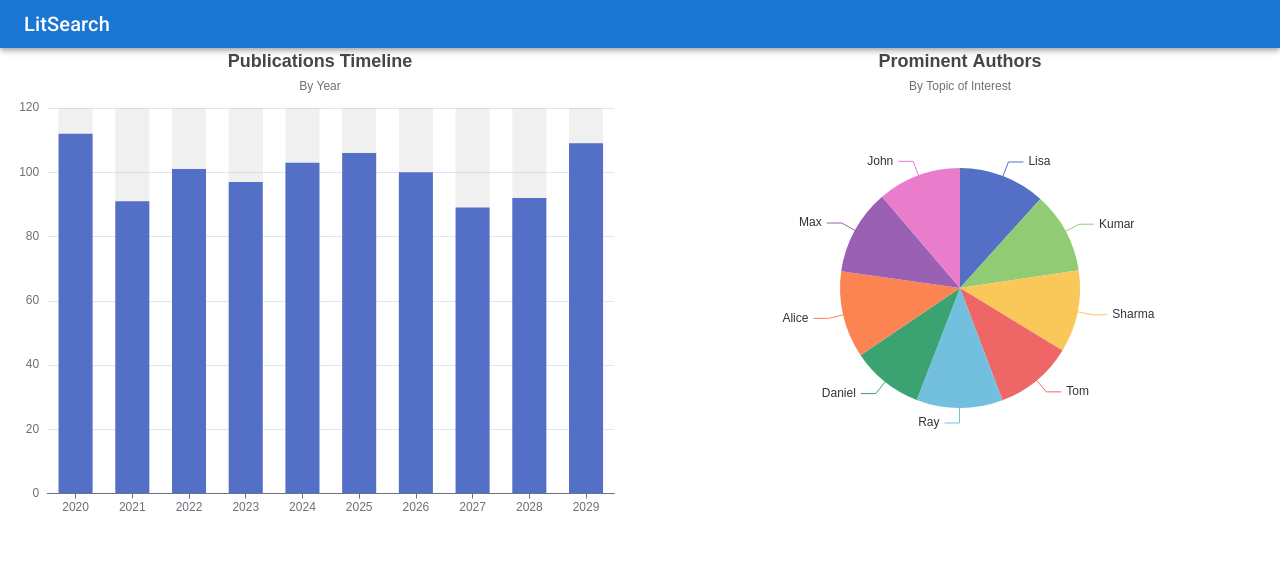
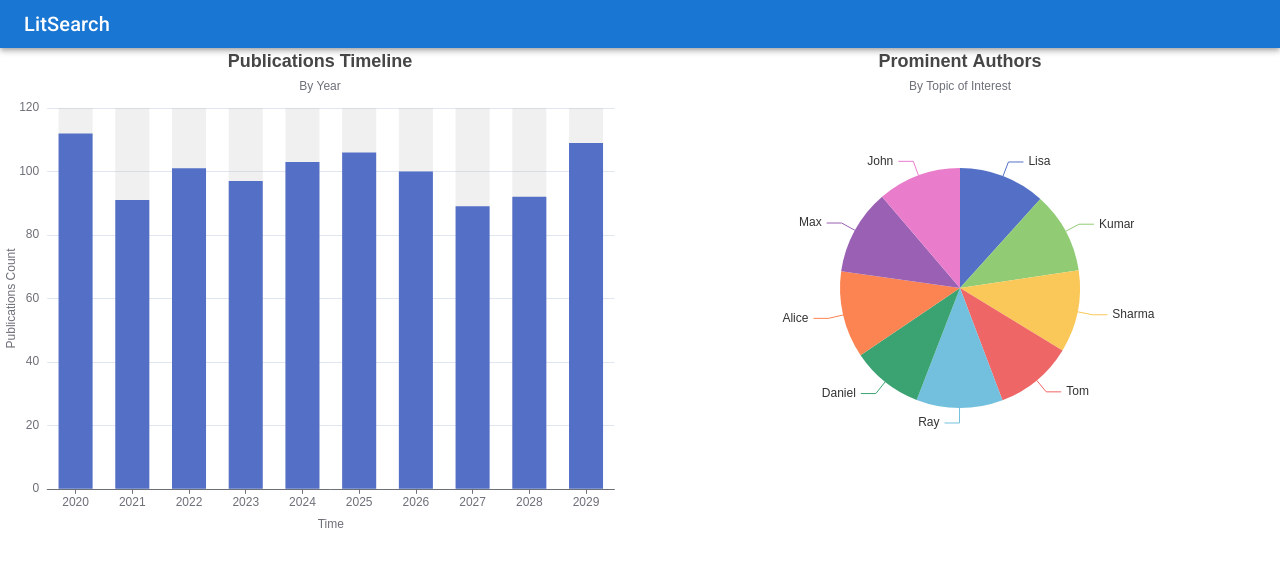
Before and after one commit to maneetgoyal/lit-search, a React (Create React App) app: page / in a window 1280 px wide. Shown: the top 566 px of the page. Built offline with nearby package versions, Linux system fonts and the light colour scheme.

Commit message:
Add axis labels

```diff
--- a/src/App.tsx
+++ b/src/App.tsx
@@ -66,7 +66,7 @@ export function App(): JSX.Element {
               grid: {
                 left: "3%",
                 right: "4%",
-                bottom: "3%",
+                bottom: "4%",
                 containLabel: true,
               },
               dataset: [
@@ -88,11 +88,17 @@ export function App(): JSX.Element {
                   axisTick: {
                     alignWithLabel: true,
                   },
+                  name: "Time",
+                  nameLocation: "middle",
+                  nameGap: 30,
                 },
               ],
               yAxis: [
                 {
                   type: "value",
+                  name: "Publications Count",
+                  nameLocation: "middle",
+                  nameGap: 30,
                 },
               ],
               series: [
```
